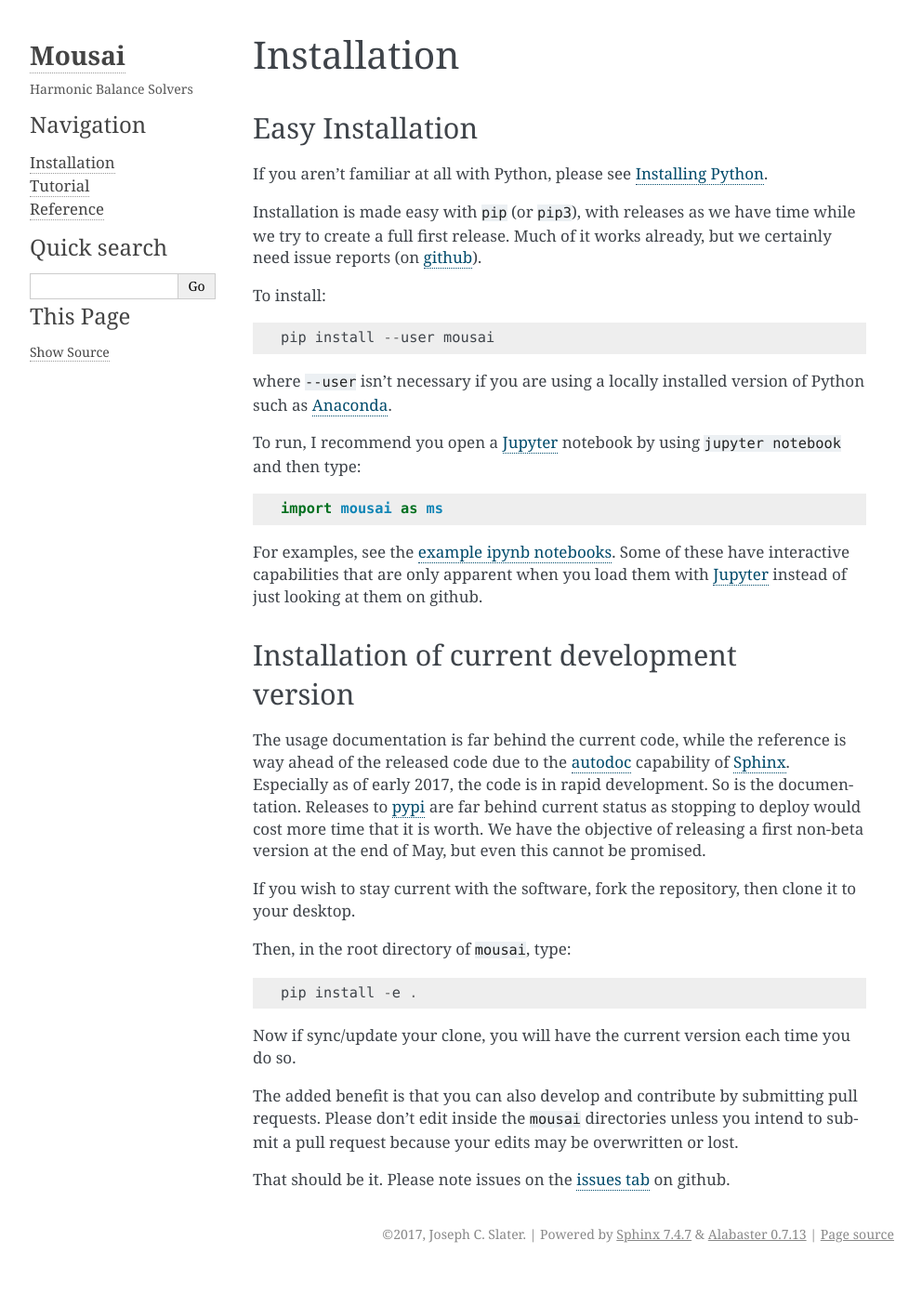
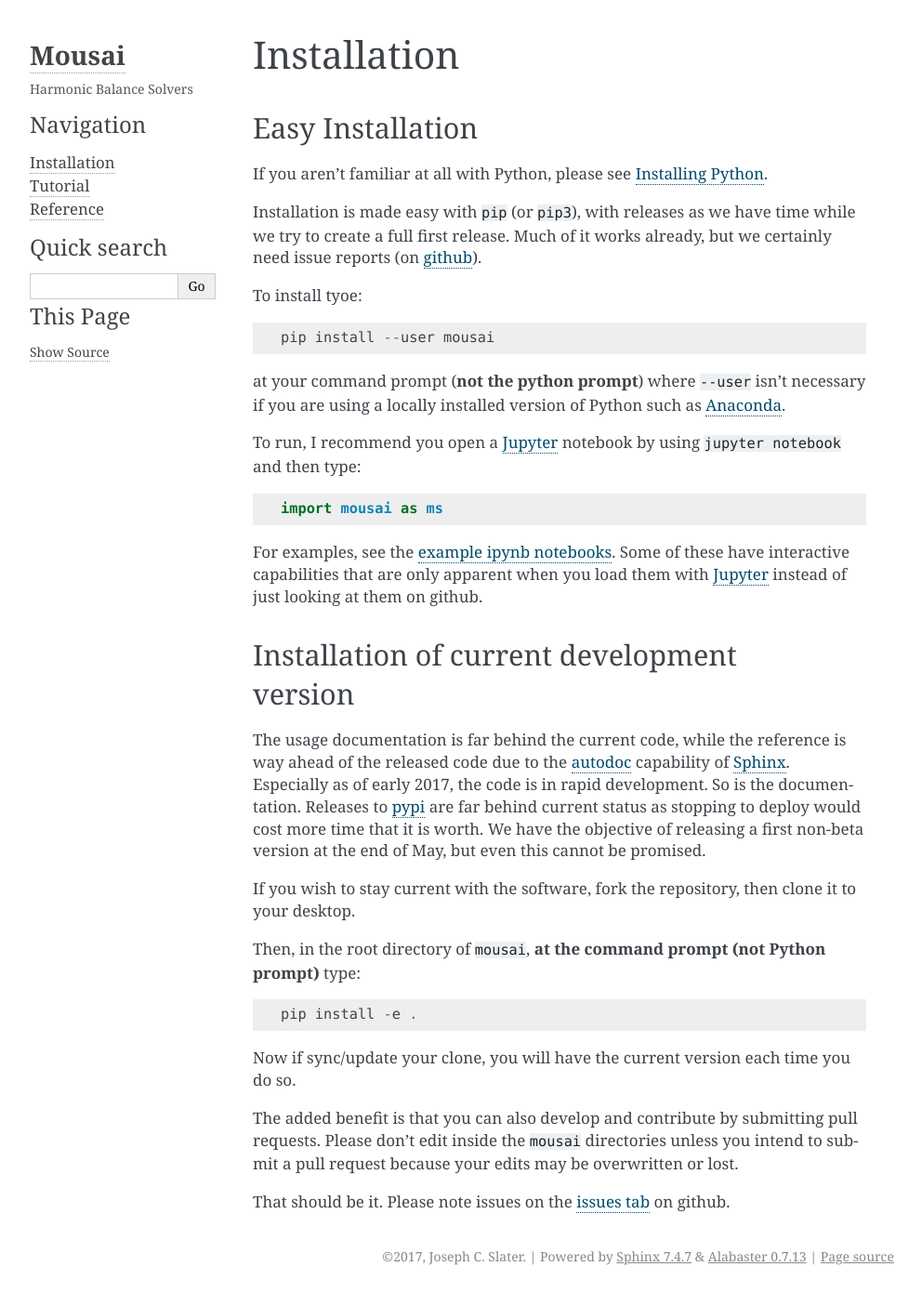
Before and after one commit to josephcslater/mousai, a Sphinx documentation site: the page built from docs/installation.rst, in a window 1280 px wide. Shown: the whole page at 93% size, without its empty margins (148-1140 px from the left). Built offline with Sphinx 7.4.7, drawn with Linux system fonts in a browser that asks for light colours; before the commit the page ends 1367 px from its top, so only the background shows below that.

Commit message:
Update installation.rst

```diff
--- a/docs/installation.rst
+++ b/docs/installation.rst
@@ -10,11 +10,11 @@
 to create a full first release. Much of it works already, but we certainly need
 issue reports (on `github <http://github.com/josephcslater/mousai>`_).
 
-To install::
+To install tyoe::
 
   pip install --user mousai
 
-where ``--user`` isn't necessary if you are using a locally installed version of Python such as `Anaconda <https://www.continuum.io/downloads>`_.
+at your  command prompt (**not the python prompt**) where ``--user`` isn't necessary if you are using a locally installed version of Python such as `Anaconda <https://www.continuum.io/downloads>`_.
 
 To run, I recommend you open a `Jupyter`_ notebook by using ``jupyter notebook`` and then type::
 
@@ -29,7 +29,7 @@
 
 If you wish to stay current with the software, fork the repository, then clone it to your desktop.
 
-Then, in the root directory of ``mousai``, type::
+Then, in the root directory of ``mousai``, **at the command prompt (not Python prompt)** type::
 
   pip install -e .
 
```
